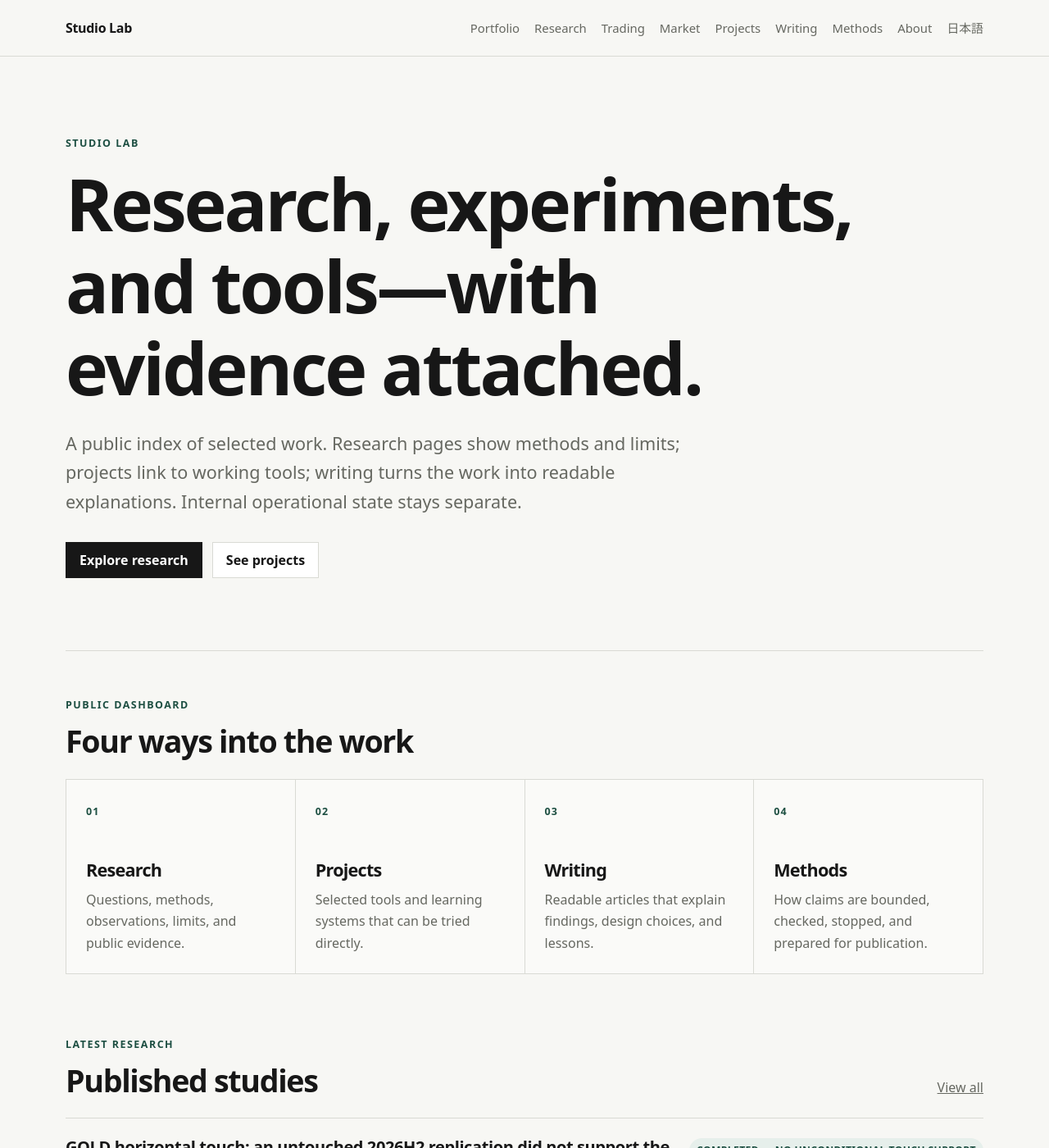
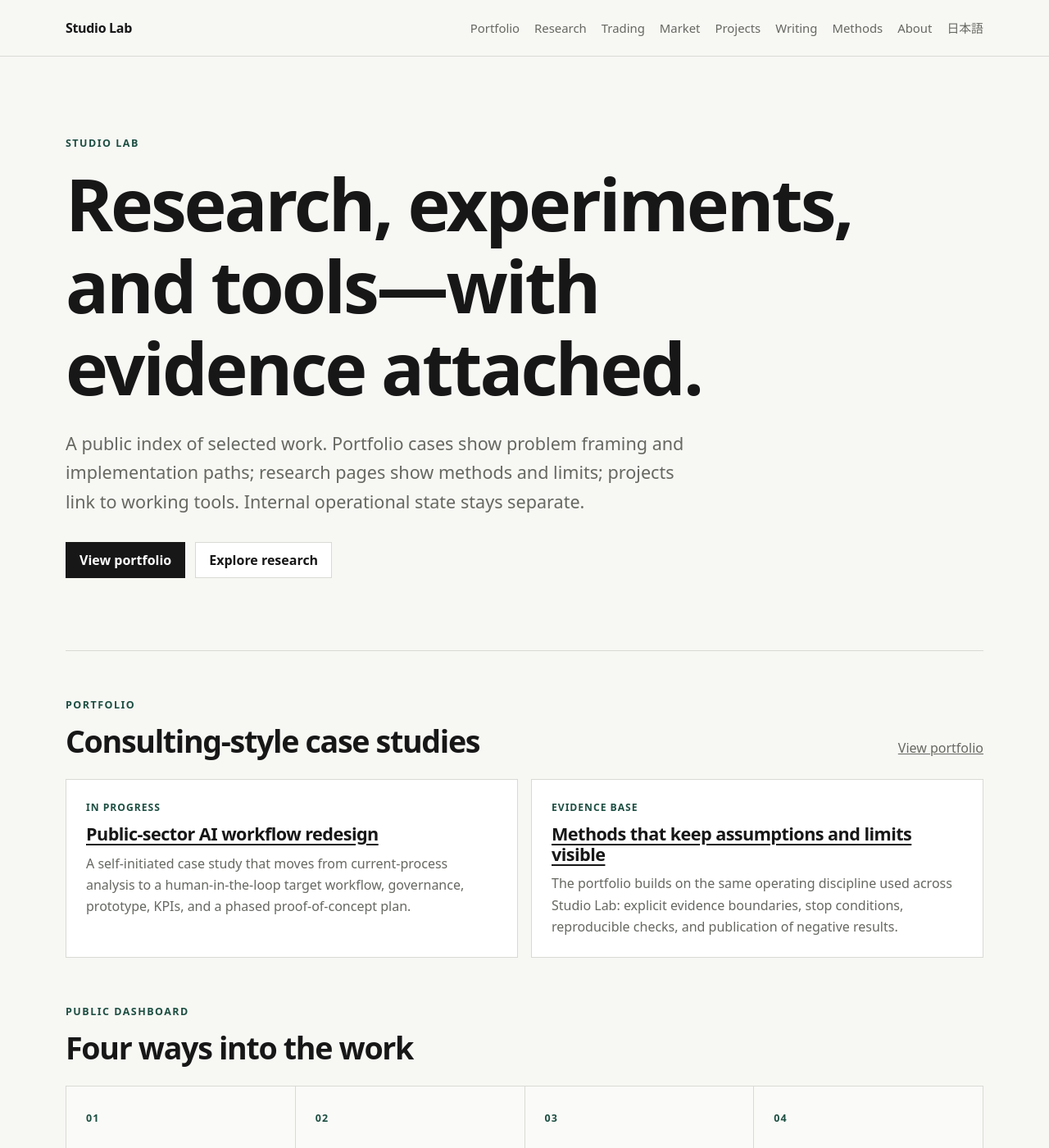
Before and after one commit to Josh-Temple/studio-lab-research, a Jekyll site: the page built from index.md, in a window 1280 px wide and 1400 px high. Shown: the whole window at 82% size. Built offline with Jekyll 4.4.1, drawn with Linux system fonts in a browser that asks for light colours.

Commit message:
Make portfolio the primary homepage entry

```diff
--- a/index.md
+++ b/index.md
@@ -1,15 +1,37 @@
 ---
 title: Home
-description: Studio Lab is a public index of selected research, projects, writing, and methods.
+description: Studio Lab is a public index of selected case studies, research, projects, writing, and methods.
 ---
 
 <section class="hero dashboard-hero">
   <p class="eyebrow">Studio Lab</p>
   <h1>Research, experiments, and tools—with evidence attached.</h1>
-  <p class="lede">A public index of selected work. Research pages show methods and limits; projects link to working tools; writing turns the work into readable explanations. Internal operational state stays separate.</p>
+  <p class="lede">A public index of selected work. Portfolio cases show problem framing and implementation paths; research pages show methods and limits; projects link to working tools. Internal operational state stays separate.</p>
   <div class="hero-actions">
-    <a class="button primary" href="{{ '/research/' | relative_url }}">Explore research</a>
-    <a class="button secondary" href="{{ '/projects/' | relative_url }}">See projects</a>
+    <a class="button primary" href="{{ '/portfolio/' | relative_url }}">View portfolio</a>
+    <a class="button secondary" href="{{ '/research/' | relative_url }}">Explore research</a>
+  </div>
+</section>
+
+<section class="section compact-section" aria-labelledby="portfolio-title">
+  <div class="section-heading">
+    <div>
+      <p class="eyebrow">Portfolio</p>
+      <h2 id="portfolio-title">Consulting-style case studies</h2>
+    </div>
+    <a href="{{ '/portfolio/' | relative_url }}">View portfolio</a>
+  </div>
+  <div class="feature-grid feature-grid-wide">
+    <article class="feature-card">
+      <p class="feature-meta">In progress</p>
+      <h3><a href="{{ '/portfolio/' | relative_url }}">Public-sector AI workflow redesign</a></h3>
+      <p>A self-initiated case study that moves from current-process analysis to a human-in-the-loop target workflow, governance, prototype, KPIs, and a phased proof-of-concept plan.</p>
+    </article>
+    <article class="feature-card">
+      <p class="feature-meta">Evidence base</p>
+      <h3><a href="{{ '/methods/' | relative_url }}">Methods that keep assumptions and limits visible</a></h3>
+      <p>The portfolio builds on the same operating discipline used across Studio Lab: explicit evidence boundaries, stop conditions, reproducible checks, and publication of negative results.</p>
+    </article>
   </div>
 </section>
 
```
